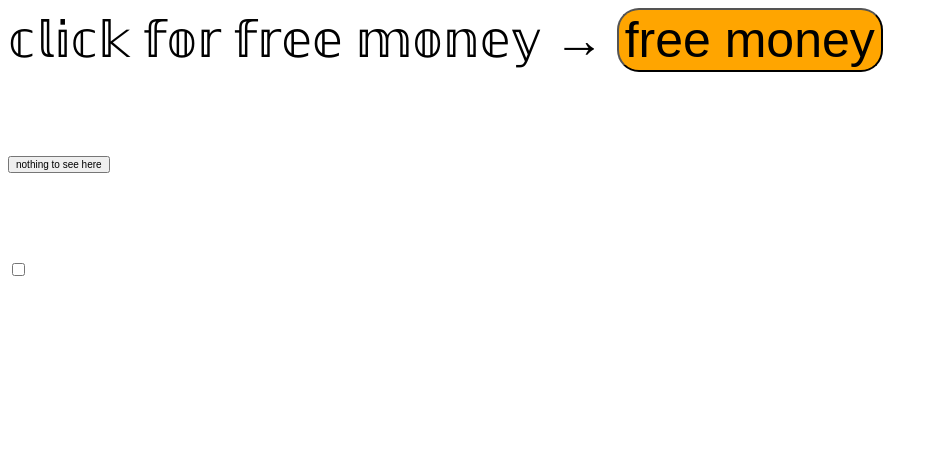
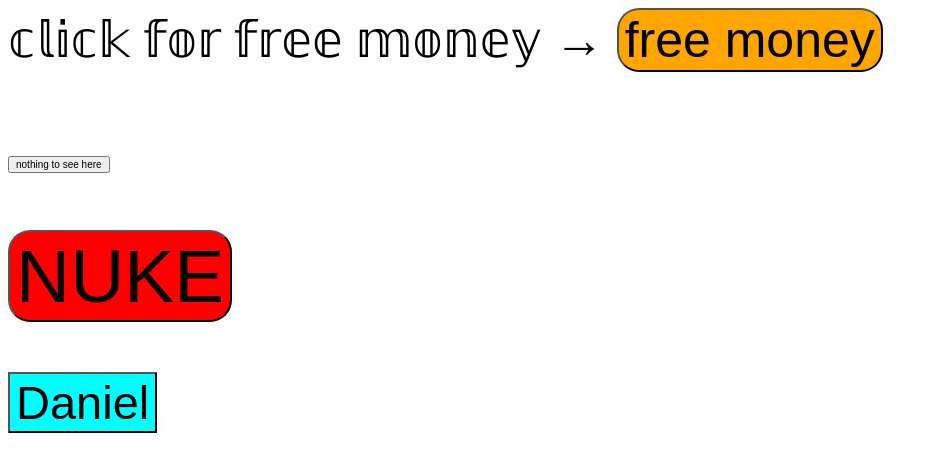
Before and after one commit to icemacmiceelf/made-it, a plain HTML site: page index.html in a window 1280 px wide. Shown: the whole page, without its empty margins (0-938 px from the left). Drawn offline with Linux system fonts and the light colour scheme.

Commit message:
index.html

```diff
--- a/index.html
+++ b/index.html
@@ -21,4 +21,17 @@
 
 </p>
 
-<input type="checkbox">
+<a href="https://www.washingtonpost.com/wp-apps/imrs.php?src=http://www.washingtonpost.com/news/checkpoint/wp-content/uploads/sites/33/2014/06/nuclear-bomb-cloud.jpg&w=1440">
+    <button style="background-color: red; font-size:75px; border-radius:22px">NUKE</button>
+</a>
+<p>
+
+
+
+
+
+
+</p>
+<a href="https://cdn.britannica.com/07/6207-050-97312B84/Bulgaria-map-boundaries-cities-locator.jpg">
+    <button style="background-color: cyan; font-size:47px; border-radius:1px">Daniel</button>
+</a>
```
